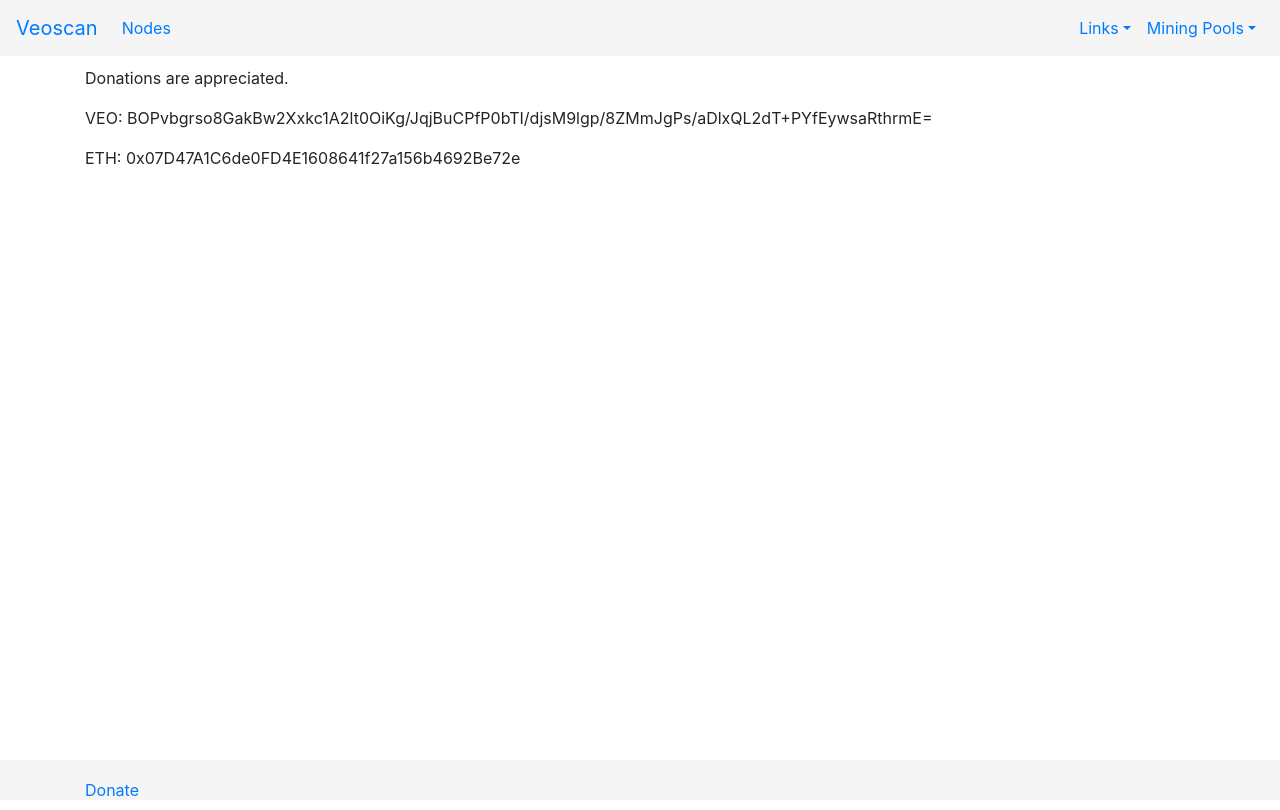
After one commit to tumblecatweed/veoscan, a Flask app: page /donate in a window 1280 px wide. The commit adds this page. Run offline with Flask 2, Linux system fonts and the light colour scheme; some libraries are stand-ins or nearby versions.

Commit message:
add templates

```diff
--- a/run.py
+++ b/run.py
@@ -24,5 +24,14 @@ def index():
     return render_template('index.html', peers=peers, top_height=top_height, num_top_height_peers=num_top_height_peers)
 
 
+@app.route('/donate')
+def donate():
+    return render_template('donate.html')
+
+
+@app.route('/contact')
+def contact():
+    return render_template('contact.html')
+
 if __name__ == '__main__':
-    app.run(host='0.0.0.0', port=5000)
+    app.run()
--- /dev/null
+++ b/static/css/style.css
@@ -0,0 +1,27 @@
+html {
+  position: relative;
+  min-height: 100%;
+}
+
+body {
+  /* Margin bottom by footer height */
+  margin-bottom: 40px;
+}
+
+.header {
+  background-color: #f5f5f5;
+}
+
+.container {
+  margin-top: 10px;
+}
+
+.footer {
+  position: absolute;
+  bottom: 0;
+  width: 100%;
+  /* Set the fixed height of the footer here */
+  height: 40px;
+  line-height: 40px; /* Vertically center the text there */
+  background-color: #f5f5f5;
+}
--- /dev/null
+++ b/templates/contact.html
@@ -0,0 +1,3 @@
+{% extends 'layout.html' %}
+{% block content %}
+{% endblock %}
--- /dev/null
+++ b/templates/donate.html
@@ -0,0 +1,6 @@
+{% extends 'layout.html' %}
+{% block content %}
+<p>Donations are appreciated.</p>
+<p>VEO: BOPvbgrso8GakBw2Xxkc1A2lt0OiKg/JqjBuCPfP0bTI/djsM9lgp/8ZMmJgPs/aDlxQL2dT+PYfEywsaRthrmE=</p>
+<p>ETH: 0x07D47A1C6de0FD4E1608641f27a156b4692Be72e</p>
+{% endblock %}
--- /dev/null
+++ b/templates/footer.html
@@ -0,0 +1,5 @@
+    <footer class="footer">
+      <div class="container">
+        <span class="text-muted"><a href="{{ url_for('donate') }}">Donate</a></span>
+      </div>
+    </footer>
--- /dev/null
+++ b/templates/header.html
@@ -0,0 +1,35 @@
+    <header class="header">
+      <nav class="navbar navbar-expand-md">
+        <a class="navbar-brand" href="{{ url_for('index') }}">Veoscan</a>
+        <button class="navbar-toggler" type="button" data-toggle="collapse" data-target="#collapsibleNavbar">
+          <span class="navbar-toggler-icon"></span>
+        </button>
+        <div class="collapse navbar-collapse" id="collapsibleNavbar">
+          <ul class="navbar-nav">
+            <li class="nav-item">
+              <a class="nav-link" href="{{ url_for('index') }}">Nodes</a>
+            </li>
+          </ul>
+          <ul class="navbar-nav ml-auto">
+            <li class="nav-item">
+            </li>
+            <li class="nav-item dropdown">
+              <a class="nav-link dropdown-toggle" href="#" id="dropdown01" data-toggle="dropdown" aria-haspopup="true" aria-expanded="false">Links</a>
+              <div class="dropdown-menu dropdown-menu-right" aria-labelledby="dropdown01">
+                <a class="dropdown-item" href="https://github.com/zack-bitcoin/amoveo">Amoveo GitHub Repository</a>
+                <a class="dropdown-item" href="https://jimhsu.github.io/amoveo-stats/">Amoveo stats</a>
+              </div>
+            </li>
+            <li class="nav-item dropdown">
+              <a class="nav-link dropdown-toggle" href="#" id="dropdown01" data-toggle="dropdown" aria-haspopup="true" aria-expanded="false">Mining Pools</a>
+              <div class="dropdown-menu dropdown-menu-right" aria-labelledby="dropdown01">
+                <a class="dropdown-item" href="http://159.65.120.84:8085/main.html">http://159.65.120.84:8085/main.html</a>
+                <a class="dropdown-item" href="http://amoveopool2.com/pool">http://amoveopool2.com/pool</a>
+                <a class="dropdown-item" href="http://amoveo.noncense.tech/">http://amoveo.noncense.tech/</a>
+              </div>
+            </li>
+      </div>
+          </ul>
+        </div>
+      </nav>
+    </header>
--- /dev/null
+++ b/templates/layout.html
@@ -0,0 +1,27 @@
+<html lang="en">
+  <head>
+    <meta http-equiv="content-type" content="text/html; charset=UTF-8">
+    <meta http-equiv="X-UA-Compatible" content="IE=edge">
+    <meta name="viewport" content="width=device-width, initial-scale=1">
+    <link rel="stylesheet" href="https://maxcdn.bootstrapcdn.com/bootstrap/4.0.0/css/bootstrap.min.css">
+    <link rel="stylesheet" href="{{ url_for('static', filename='css/style.css') }}">
+
+    <title>Veoscan</title>
+  </head>
+  <body>
+    {% include 'header.html' %}
+    <div class="container">
+      <div class="row">
+        <div class="col-md-12">
+        {% block content %} {% endblock %}
+        </div>
+      </div>
+    </div>
+    {% include 'footer.html' %}
+    <script
+			  src="https://code.jquery.com/jquery-3.3.1.slim.min.js"
+			  integrity="sha256-3edrmyuQ0w65f8gfBsqowzjJe2iM6n0nKciPUp8y+7E="
+			  crossorigin="anonymous"></script>
+    <script src="https://maxcdn.bootstrapcdn.com/bootstrap/4.0.0/js/bootstrap.min.js" integrity="sha384-JZR6Spejh4U02d8jOt6vLEHfe/JQGiRRSQQxSfFWpi1MquVdAyjUar5+76PVCmYl" crossorigin="anonymous"></script>
+  </body>
+</html>
```
Also changed, not shown: templates/index.html (+12 -20 lines).
